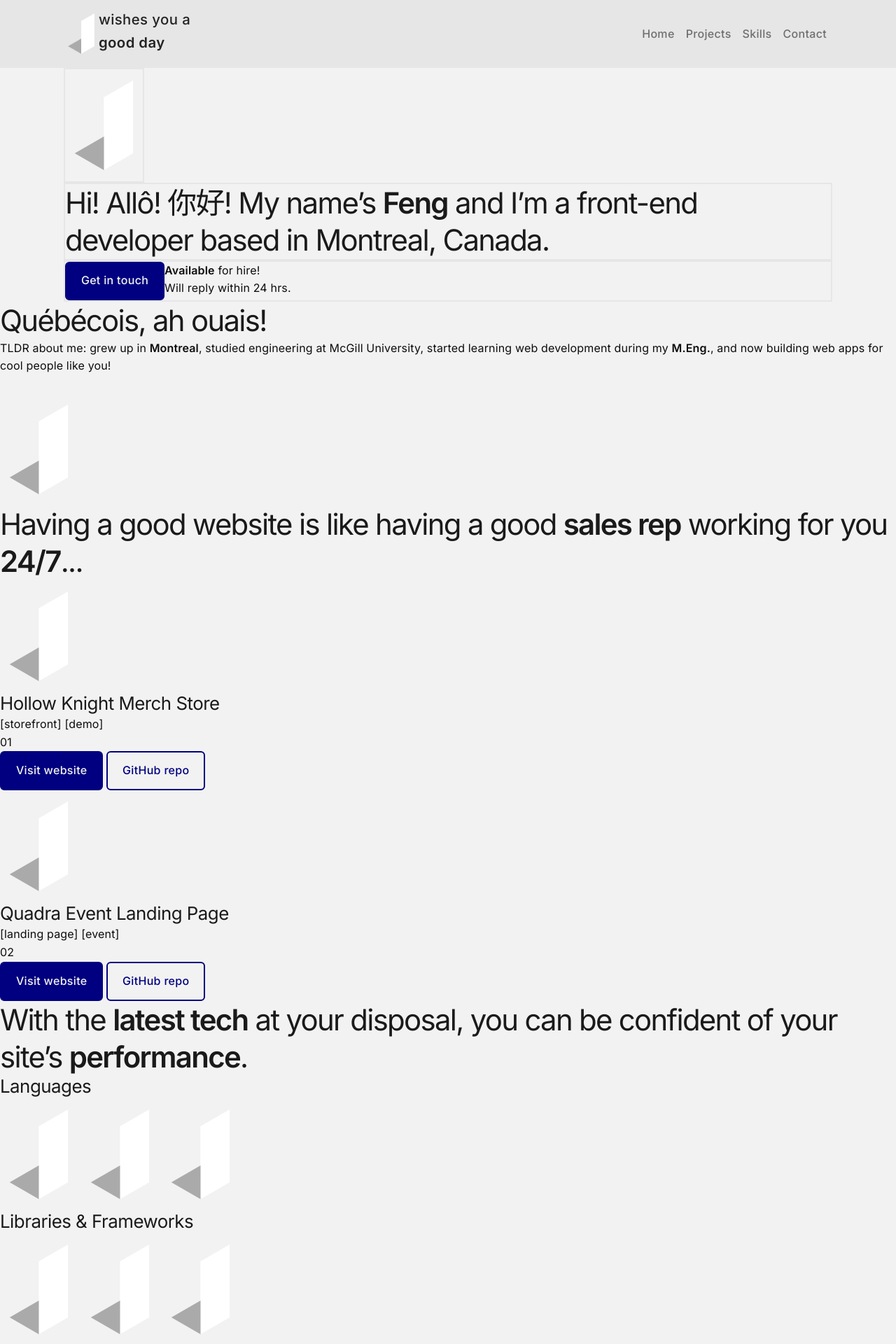
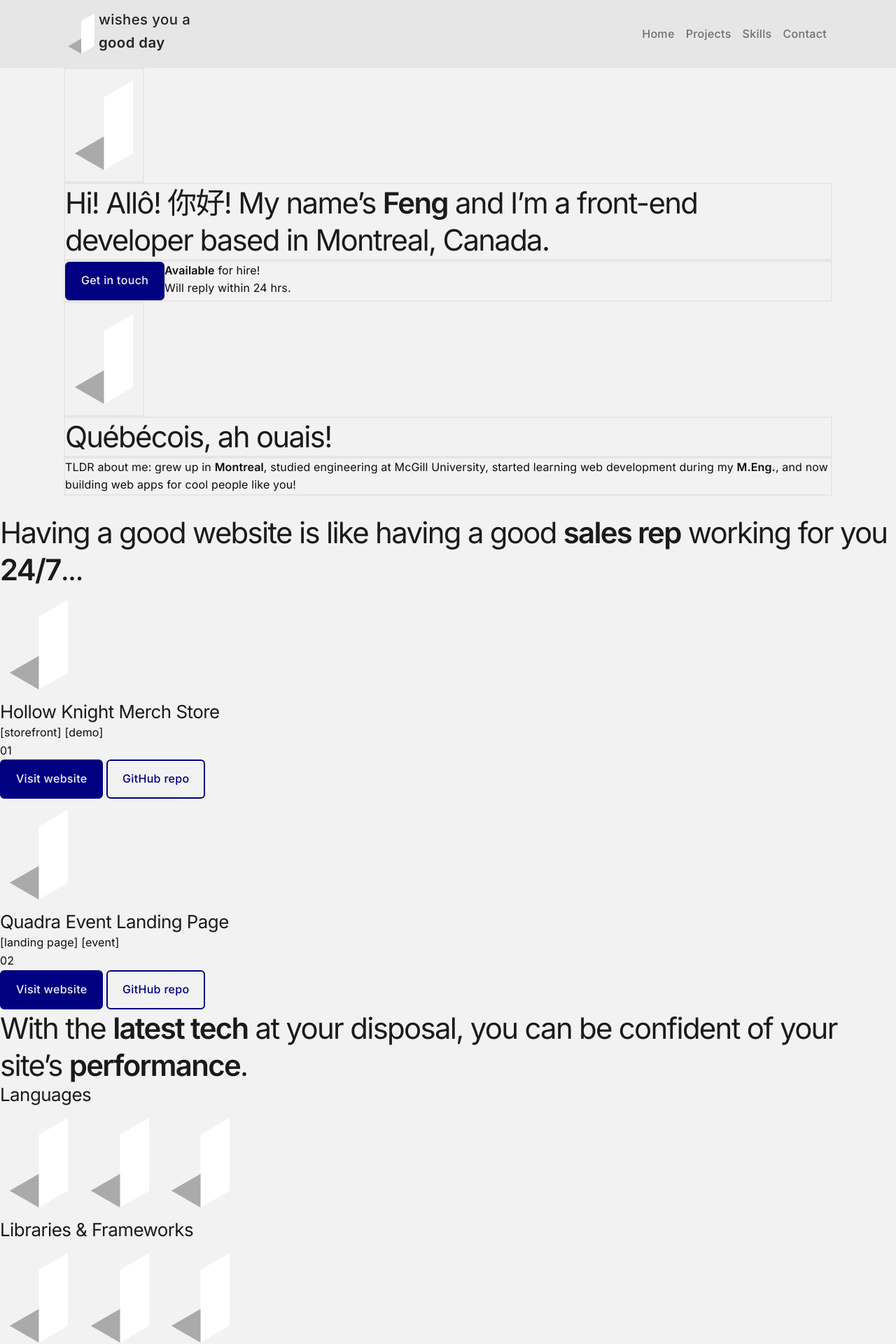
Before and after one commit to jingtianfeng/jtfeng-personal-1, a Jekyll site: the page built from index.html, in a window 1280 px wide. Shown: the top 1920 px of the page at 70% size. Built offline with Jekyll 4.4.1, drawn with Linux system fonts in a browser that asks for light colours.

Commit message:
Update index: add #frontend-about .container and border

```diff
--- a/index.html
+++ b/index.html
@@ -25,15 +25,18 @@ title: Front-End Developer
     </div>
 </header>
 <section id="frontend-about">
-    <h2>
+    <div class="container">
+        <img src="/assets/img/logo.png" alt="about me"
+             class="border">
+        <h2 class="border">
             Québécois, ah ouais!
         </h2>
-    <p>
+        <p class="border">
             TLDR about me: grew up in <strong>Montreal</strong>, studied engineering at McGill University,
             started learning web development during my <strong>M.Eng.</strong>,
             and now building web apps for cool people like you!
         </p>
-    <img src="/assets/img/logo.png" alt="about me">
+    </div>
 </section>
 <section id="frontend-work-title">
     <h2>
```
Lines whose indentation alone changed are shown as unchanged.
